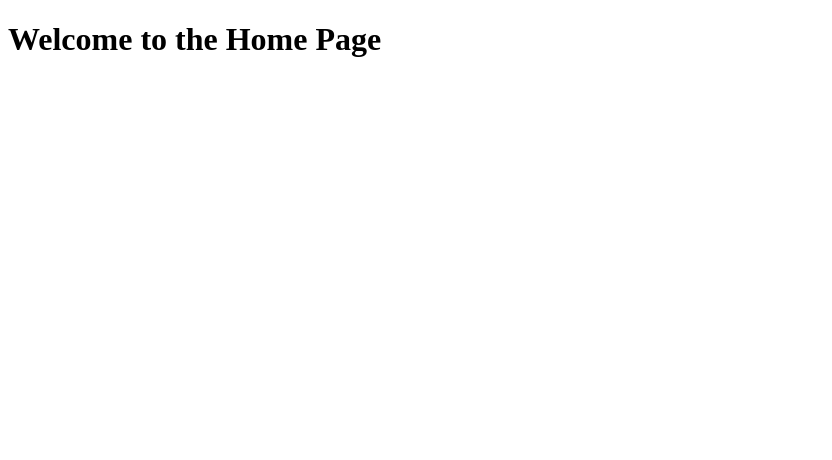
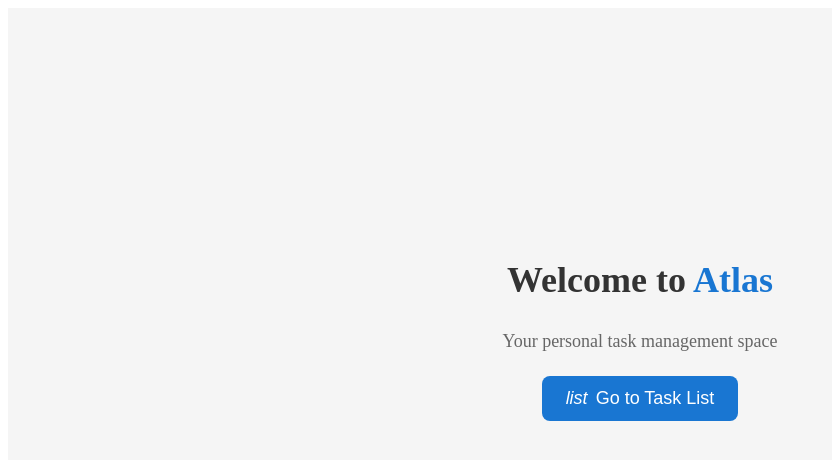
Before and after one commit to StupidNinja/atlas, an Angular app: page /home in a window 1280 px wide. Shown: the top 460 px of the page, without its empty margins (0-832 px from the left). Built offline with nearby package versions, Linux system fonts and the light colour scheme.

Commit message:
Add files via upload

```diff
--- a/src/app/home/home.component.css
+++ b/src/app/home/home.component.css
@@ -0,0 +1,38 @@
+.home-container {
+  display: flex;
+  flex-direction: column;
+  align-items: center;
+  justify-content: center;
+  height: 80vh;
+  text-align: center;
+  background-color: #f5f5f5;
+}
+
+.home-container h1 {
+  font-size: 36px;
+  color: #333;
+  margin-bottom: 12px;
+}
+
+.home-container .logo {
+  color: #1976d2;
+}
+
+.home-container p {
+  font-size: 18px;
+  color: #666;
+  margin-bottom: 24px;
+}
+
+.home-container button {
+  background-color: #1976d2;
+  color: white;
+  font-size: 18px;
+  padding: 12px 24px;
+  border: none;
+  border-radius: 8px;
+  display: flex;
+  align-items: center;
+  gap: 8px;
+  cursor: pointer;
+}
--- a/src/app/home/home.component.html
+++ b/src/app/home/home.component.html
@@ -1 +1,7 @@
-<h1>Welcome to the Home Page</h1>
+<div class="home-container">
+  <h1>Welcome to <span class="logo">Atlas</span></h1>
+  <p>Your personal task management space</p>
+  <button [routerLink]="['/dashboard/tasks']">
+    <i class="material-icons">list</i> Go to Task List
+  </button>
+</div>
```
